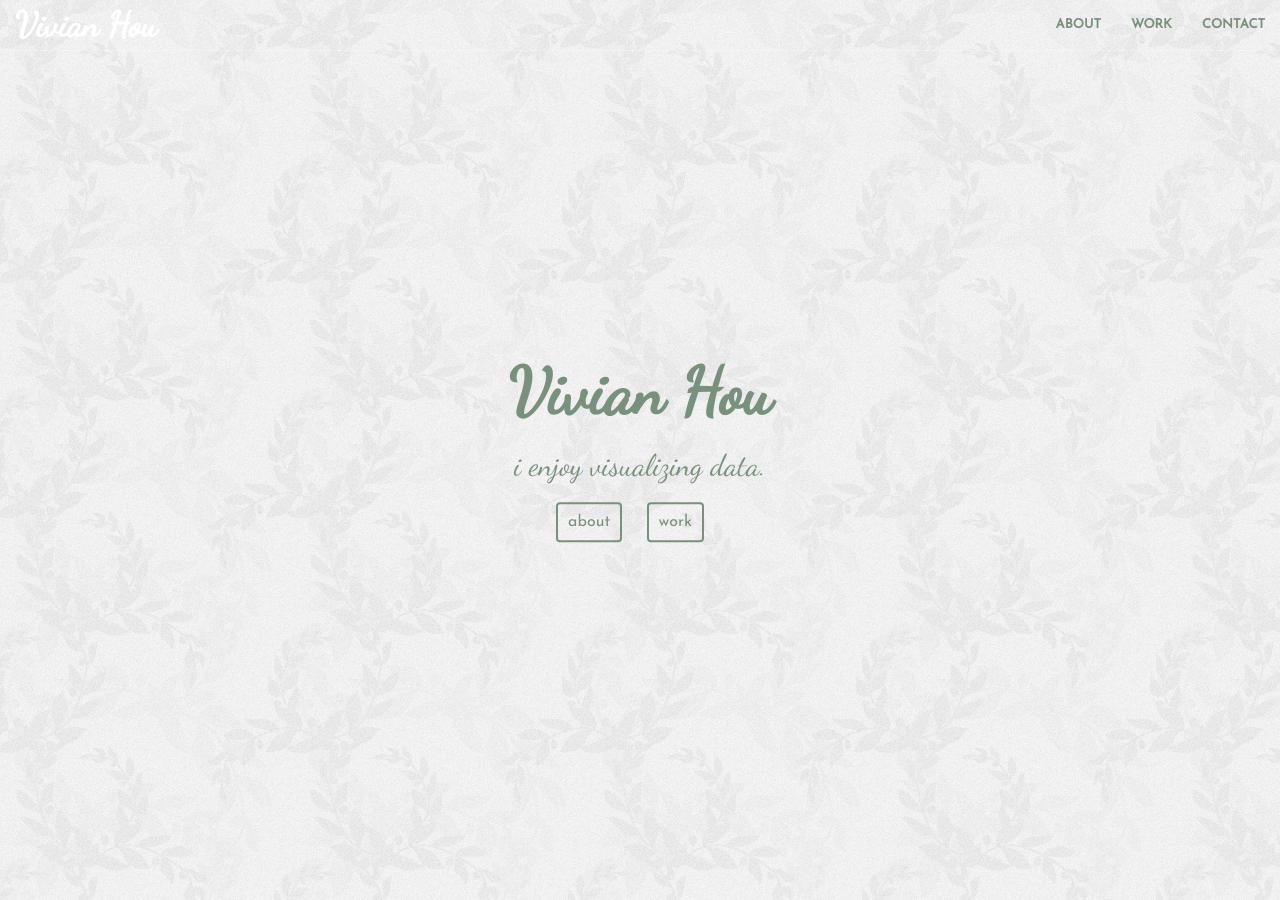
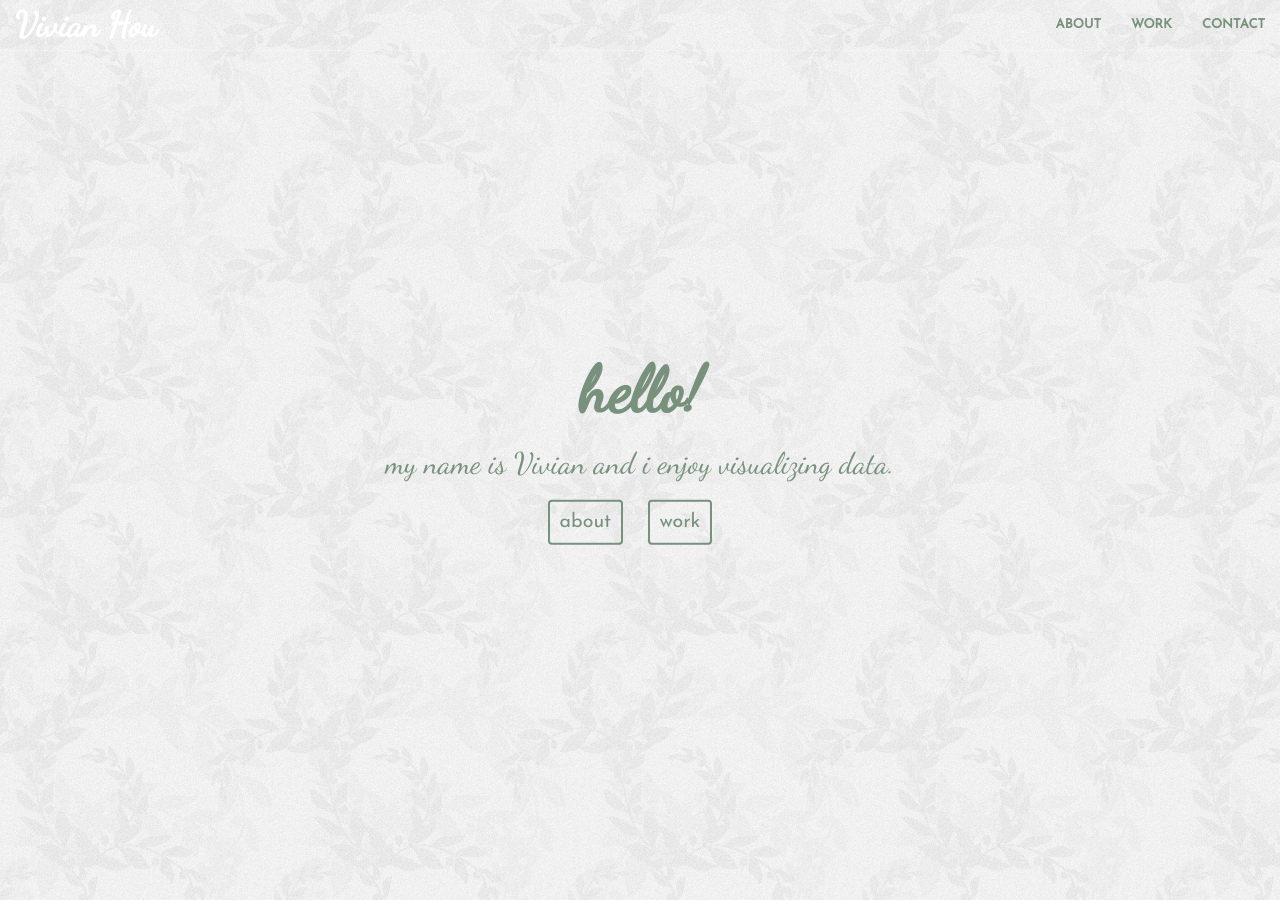
Before and after one commit to vivhou/vivhou.github.io, a Jekyll site: the page built from index.html, in a window 1280 px wide and 900 px high. Built offline with Jekyll 4.4.1, drawn with Linux system fonts in a browser that asks for light colours.

Commit message:
edited about me section

```diff
--- a/_includes/call-to-action.html
+++ b/_includes/call-to-action.html
@@ -2,15 +2,15 @@
     <div class="container">
         <div class="row">
             <div class="col-lg-8 col-lg-offset-2 text-center">
+                <img src="me.png" height="150px" width="130px">
                 <h2>Here's a little about myself:</h2>
                 <hr class="light">
                 <p>I'm a data visualization developer at the Urban Institute. I currently live in Washington D.C. and recently graduated with a Master's Degree at Johns Hopkins University in Government Analytics. I've only been in the data viz realm for less than a year but have been able to produce some cool things with D3 (although there is so much more to learn!). </p>
                 <h2>Fun Facts:</h2>
+                <hr class="light">
                 <p>I have a ginger cat named Maverick, who's obsessed with broccoli. <br />
                 I spent two years studying in France, which has certainly contributed to my obsession of cheese.<br />
                 I'm left-handed (I like to say that's where my creativity stems from).</p>
-                <hr class="light">
-                <a href="#" class="btn btn-default btn-xl">Get Started!</a>
             </div>
         </div>
     </div>
--- a/_includes/header.html
+++ b/_includes/header.html
@@ -1,8 +1,8 @@
 <header>
     <div class="header-content">
         <div class="header-content-inner">
-            <h1>Vivian Hou</h1>
-            <h2>i enjoy visualizing data.</h2>
+            <h1>hello!</h1>
+            <h2>my name is Vivian and i enjoy visualizing data.</h2>
             <a href="#about" class="btn btn-primary btn-xl page-scroll">about</a>
             <a href="#services" class="btn btn-primary btn-xl page-scroll">work</a>
 
--- a/_sass/_base.scss
+++ b/_sass/_base.scss
@@ -7,6 +7,10 @@ body {
 body {
     background: url("../img/header.jpg") !important;
     font-family: 'Josefin Sans', sans-serif !important;
+}
+
+.btn-primary {
+    font-size: 1.4em !important;
 }
 
 hr {
@@ -19,7 +23,9 @@ hr.light {
     border-color: #CF959A;
 }
 
-p {color: #78917C;
+p {
+    color: #78917C;
+    font-size: 1.3em !important;
 }
 
 a {
```
Also changed, not shown: me.png (added), 6 other files.
